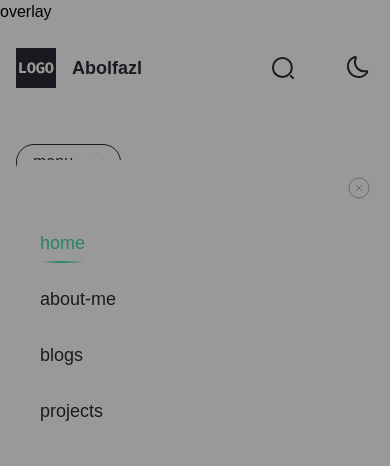
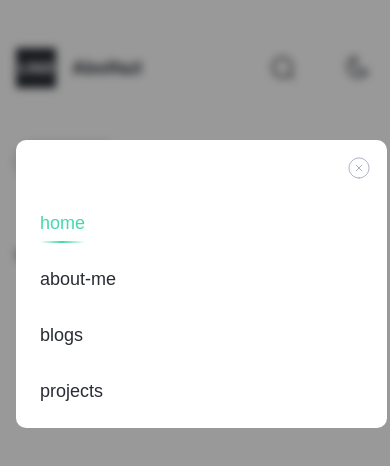
Before and after one commit to abolfazlteam/abolfazl, a Next.js app: page / in a window 390 px wide. Both pictures are taken after a click on the button "menu". Shown: the top 466 px of the page. Built offline with nearby package versions, Linux system fonts and the light colour scheme; a web font is replaced by a local one.

Commit message:
refactor nav list overlay effect and add mobile nav list component

```diff
--- a/src/app/layout.tsx
+++ b/src/app/layout.tsx
@@ -32,8 +32,6 @@ export default function RootLayout({
             zIndex={1600}
             showAtBottom={false}
           />
-
-          {/* Navigation */}
           <Navigation />
 
           <div className="relative mx-auto max-w-[800px]">
--- /dev/null
+++ b/src/components/Navigation/MobileNavList.tsx
@@ -0,0 +1,44 @@
+/* eslint-disable @typescript-eslint/ban-ts-comment */
+import IconCloseCircle from "@/assets/icons/CloseCircle";
+import NavLink from "./NavLink";
+import { INavLinksProps } from "@/constants/Navigation.constants";
+import useClickOutside from "@/hooks/useClickOutside";
+import { createPortal } from "react-dom";
+
+interface INavListProps {
+  links: INavLinksProps[];
+  onCloseMenu: () => void;
+  isMenuOpen: boolean;
+}
+
+const MobileNavList: React.FC<INavListProps> = ({
+  links,
+  isMenuOpen,
+  onCloseMenu,
+}) => {
+  const { ref } = useClickOutside(onCloseMenu);
+
+  return createPortal(
+    <ul
+      // @ts-ignore
+      ref={ref}
+      className={`absolute left-4 top-[140px] z-40 flex w-[95%] flex-col gap-y-8 rounded-10 bg-bgColor pb-6 pl-6 pr-4 pt-4 transition-all duration-300 ease-linear sm:visible ${isMenuOpen ? "visible z-40 gap-y-8 opacity-100" : "invisible -z-30 scale-0 opacity-0"}`}
+    >
+      <div className="flex items-center justify-end sm:hidden">
+        <IconCloseCircle
+          className="cursor-pointer stroke-[#ABB2BF]"
+          onClick={onCloseMenu}
+        />
+      </div>
+
+      {links.map((link) => (
+        <li key={link.id}>
+          <NavLink href={link.href}>{link.title}</NavLink>
+        </li>
+      ))}
+    </ul>,
+    document.body,
+  );
+};
+
+export default MobileNavList;
--- a/src/components/Navigation/NavList.tsx
+++ b/src/components/Navigation/NavList.tsx
@@ -1,36 +1,16 @@
-/* eslint-disable @typescript-eslint/ban-ts-comment */
 import { INavLinksProps } from "@/constants/Navigation.constants";
 import NavLink from "./NavLink";
-import IconCloseCircle from "@/assets/icons/CloseCircle";
-import useClickOutside from "@/hooks/useClickOutside";
 
 interface INavListProps {
   links: INavLinksProps[];
-  onCloseMenu: () => void;
-  isMenuOpen: boolean;
 }
 
-const NavList: React.FC<INavListProps> = ({
-  links,
-  isMenuOpen,
-  onCloseMenu,
-}) => {
-  const { ref } = useClickOutside(onCloseMenu);
-
+const NavList: React.FC<INavListProps> = ({ links }) => {
   return (
     <>
       <ul
-        // @ts-ignore
-        ref={ref}
-        className={`order-2 flex justify-center gap-x-11 sm:relative sm:top-0 sm:z-0 sm:mx-0 sm:flex sm:w-max sm:flex-row sm:items-center sm:p-0 md:py-6 lg:px-13 ${isMenuOpen ? "absolute left-4 top-[160px] !z-50 w-[95%] flex-col gap-y-8 rounded-10 bg-bgColor pb-6 pl-6 pr-4 pt-4 transition-all duration-300 ease-linear" : "hidden"}`}
+        className={`order-2 flex justify-center gap-x-11 transition-all duration-300 ease-linear sm:visible sm:relative sm:top-0 sm:z-0 sm:mx-0 sm:flex sm:w-max sm:flex-row sm:items-center sm:p-0 sm:opacity-100 md:py-6 lg:px-13`}
       >
-        <div className="flex items-center justify-end sm:hidden">
-          <IconCloseCircle
-            className="cursor-pointer stroke-[#ABB2BF]"
-            onClick={onCloseMenu}
-          />
-        </div>
-
         {links.map((link) => (
           <li key={link.id}>
             <NavLink href={link.href}>{link.title}</NavLink>
--- a/src/components/Navigation/Navigation.tsx
+++ b/src/components/Navigation/Navigation.tsx
@@ -11,11 +11,14 @@ import Link from "next/link";
 // import { isSearchSystemReleased } from "@/constants/FeatureFlag.constants";
 import { useEffect, useState } from "react";
 import IconArrowDown from "@/assets/icons/ArrowDown";
+import { useMatchMedia } from "@/hooks/useMatchMedia";
+import MobileNavList from "./MobileNavList";
 
 const Navigation = () => {
   const { resolvedTheme } = useTheme();
   const [logoImage, setLogoImage] = useState<string>(DARK_LOGO_SVG);
   const [isMenuOpen, setIsMenuOpen] = useState<boolean>(false);
+  const shouldShowMobileNavigation = useMatchMedia("(max-width:640px)");
 
   const handleOpenMenu = () => setIsMenuOpen(true);
   const handleCloseMenu = () => setIsMenuOpen(false);
@@ -44,12 +47,15 @@ const Navigation = () => {
               Abolfazl
             </p>
           </div>
-
-          <NavList
+          {shouldShowMobileNavigation ? (
+            <MobileNavList
               links={NAVIGATION_LINKS}
               isMenuOpen={isMenuOpen}
               onCloseMenu={handleCloseMenu}
             />
+          ) : (
+            <NavList links={NAVIGATION_LINKS} />
+          )}
 
           <div className="flex items-center gap-x-12 sm:order-2">
             {/* {isSearchSystemReleased && ( */}
@@ -67,6 +73,7 @@ const Navigation = () => {
         </nav>
 
         {/* Mobile Navigation Menu Button */}
+        {shouldShowMobileNavigation && (
           <button
             className="z-40 order-2 my-14 flex h-full max-h-9 w-full max-w-[105px] items-center justify-between rounded-[80px] border border-text-primary px-4 py-2 sm:hidden"
             onClick={handleOpenMenu}
@@ -74,13 +81,14 @@ const Navigation = () => {
             <span className="text-base text-text-primary">menu</span>
             <IconArrowDown className="[&_path]:stroke-[#282c33] dark:[&_path]:stroke-white" />
           </button>
+        )}
       </header>
 
       {/* overlay */}
-      {isMenuOpen && (
-        <div className="absolute left-0 top-0 z-30 h-full w-full bg-[#00000066] sm:hidden">
-          overlay
-        </div>
+      {shouldShowMobileNavigation && (
+        <div
+          className={`absolute left-0 top-0 z-[30] h-full w-full bg-[#00000066] backdrop-blur-sm transition-all duration-300 ease-linear ${isMenuOpen ? "visible opacity-100" : "invisible opacity-0"}`}
+        ></div>
       )}
     </>
   );
--- /dev/null
+++ b/src/hooks/useMatchMedia.ts
@@ -0,0 +1,31 @@
+"use client";
+import { useEffect, useState } from "react";
+
+export const useMatchMedia = (mediaQuery: string): boolean => {
+  const [isMatching, setIsMatching] = useState<boolean>(false);
+
+  useEffect(() => {
+    if (window !== undefined) {
+      const watcher = window.matchMedia(mediaQuery);
+
+      setIsMatching(watcher.matches);
+
+      // listening for changes
+      const listener = (matches: MediaQueryListEventInit) => {
+        setIsMatching(matches.matches as boolean);
+      };
+
+      if (watcher.addEventListener) {
+        watcher.addEventListener("change", listener);
+      } else {
+        watcher.removeEventListener("change", listener);
+      }
+
+      return () => {
+        return watcher.removeEventListener("change", listener);
+      };
+    }
+  }, [mediaQuery]);
+
+  return isMatching;
+};
```
Lines whose indentation alone changed are shown as unchanged.
